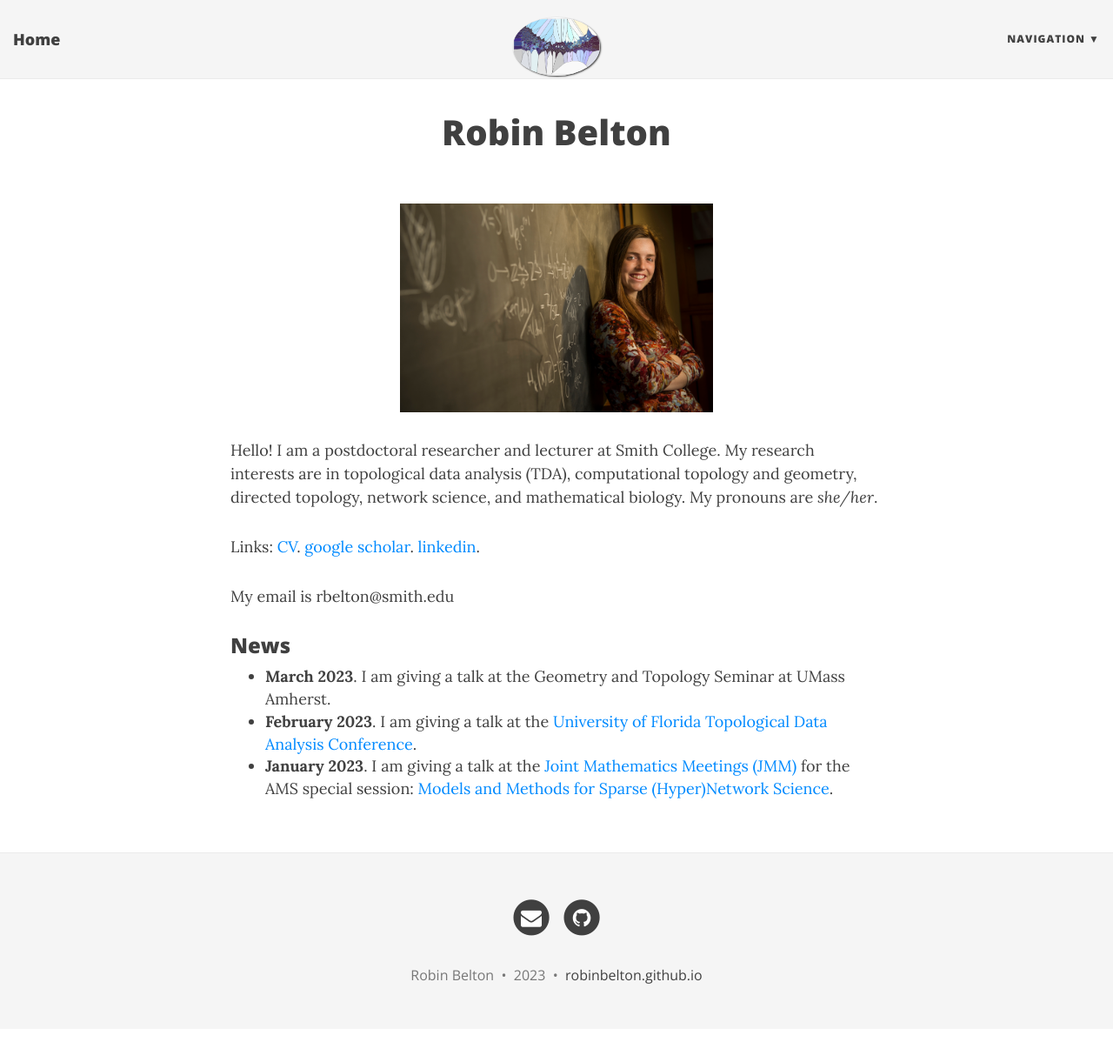
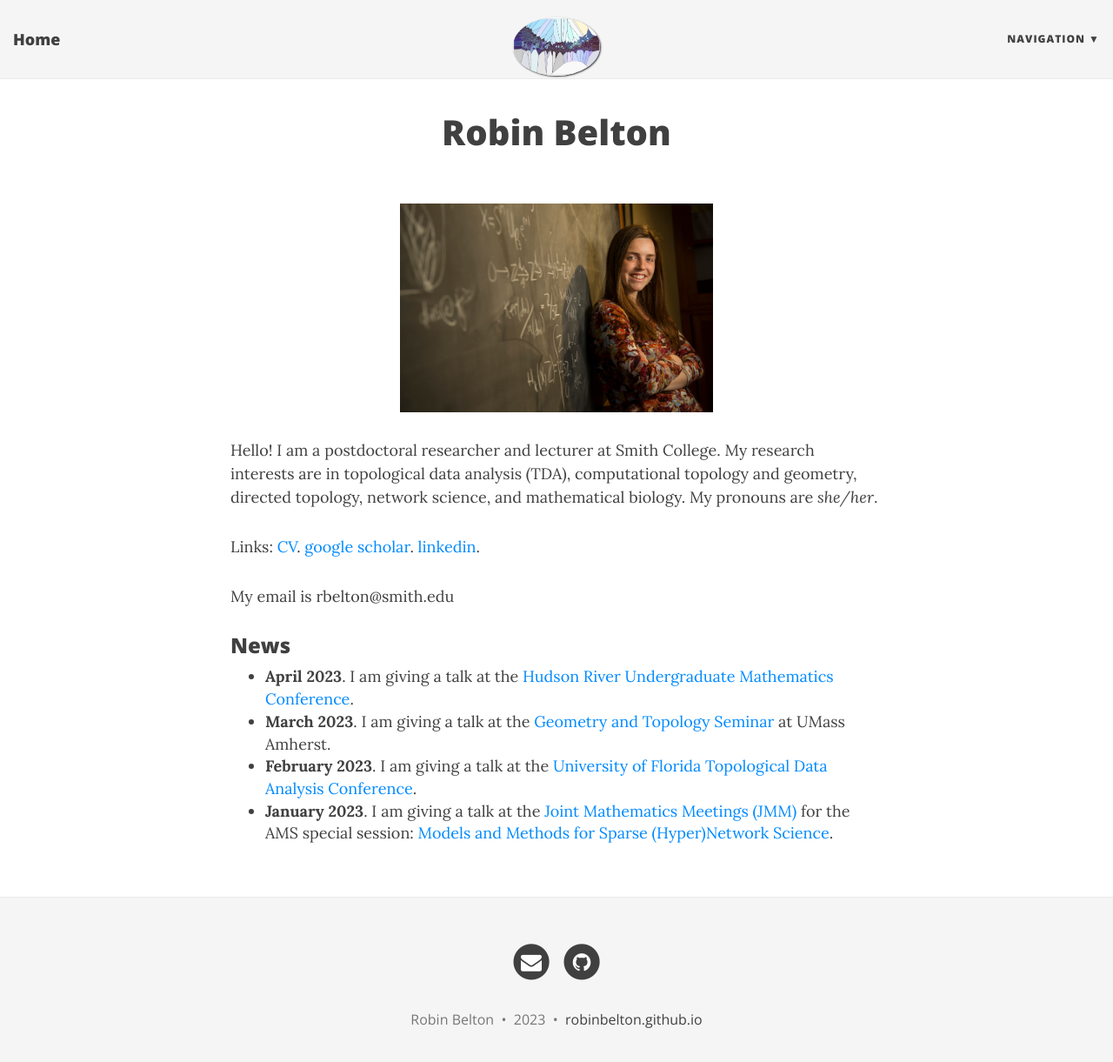
Before and after one commit to robinbelton/robinbelton.github.io, a Jekyll site: the page built from index.html, in a window 1280 px wide and 1234 px high. Shown: the top 1221 px of the window at 87% size. Built offline with Jekyll 4.4.1, drawn with Linux system fonts in a browser that asks for light colours; nearby versions of some CDN libraries; the list of posts is cut into pages by our own code.

Commit message:
Edit news on website

```diff
--- a/index.html
+++ b/index.html
@@ -19,7 +19,8 @@ use-site-title: true
 
 <h3>News</h3>
 <ul>
-    <li><b>March 2023</b>. I am giving a talk at the Geometry and Topology Seminar at UMass Amherst.
+    <li><b>April 2023</b>. I am giving a talk at the <a href = "https://sites.google.com/view/hrumc/home">Hudson River Undergraduate Mathematics Conference</a>.
+    <li><b>March 2023</b>. I am giving a talk at the <a href = "https://www.umass.edu/mathematics-statistics/seminars/geometry-and-topology-seminar">Geometry and Topology Seminar</a> at UMass Amherst.
     <li><b>February 2023</b>. I am giving a talk at the <a href = "https://people.clas.ufl.edu/peterbubenik/uftda2023/">University of Florida Topological Data Analysis Conference</a>.
     <li><b>January 2023</b>. I am giving a talk at the <a href="https://www.jointmathematicsmeetings.org/meetings/national/jmm2023/2270_intro">Joint Mathematics Meetings (JMM)</a> for the AMS special session: <a href="https://www.jointmathematicsmeetings.org/meetings/national/jmm2023/2270_program_ss98.html#title">Models and Methods for Sparse (Hyper)Network Science</a>.
     </li>
```
